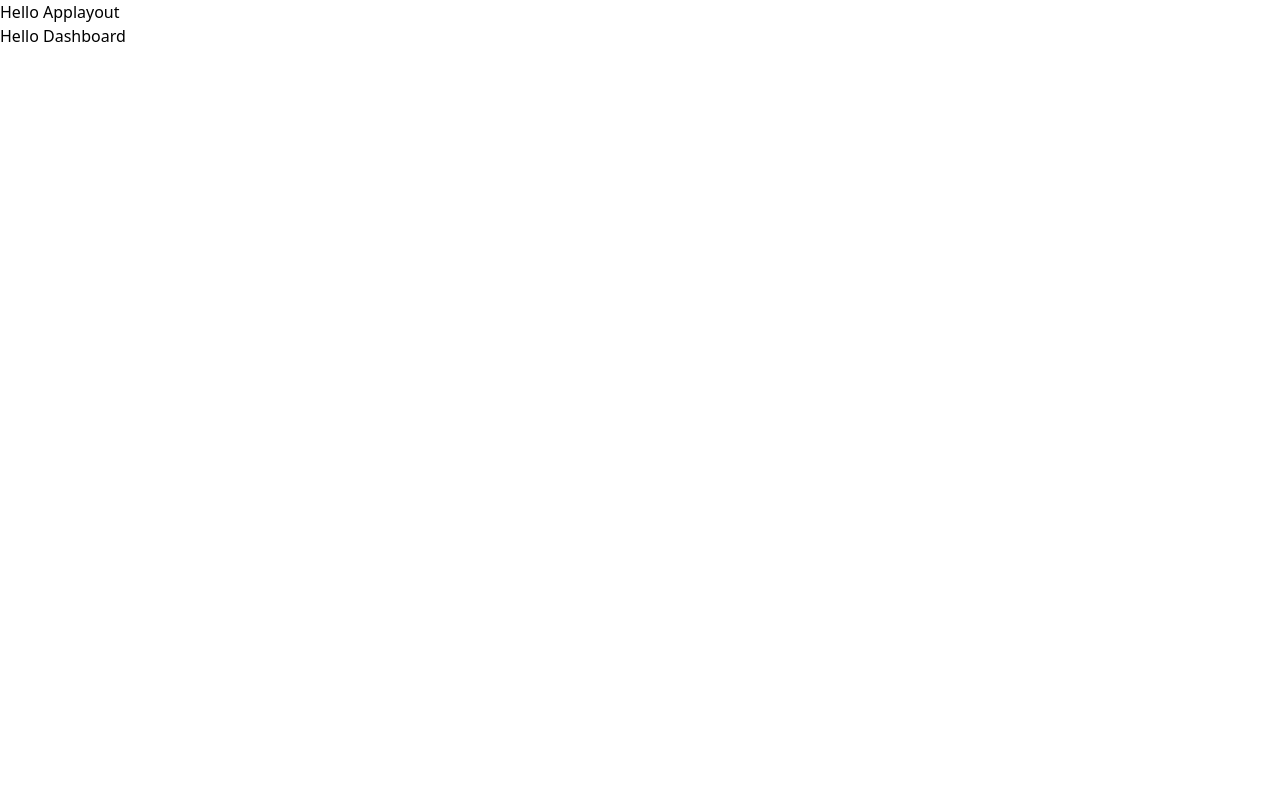
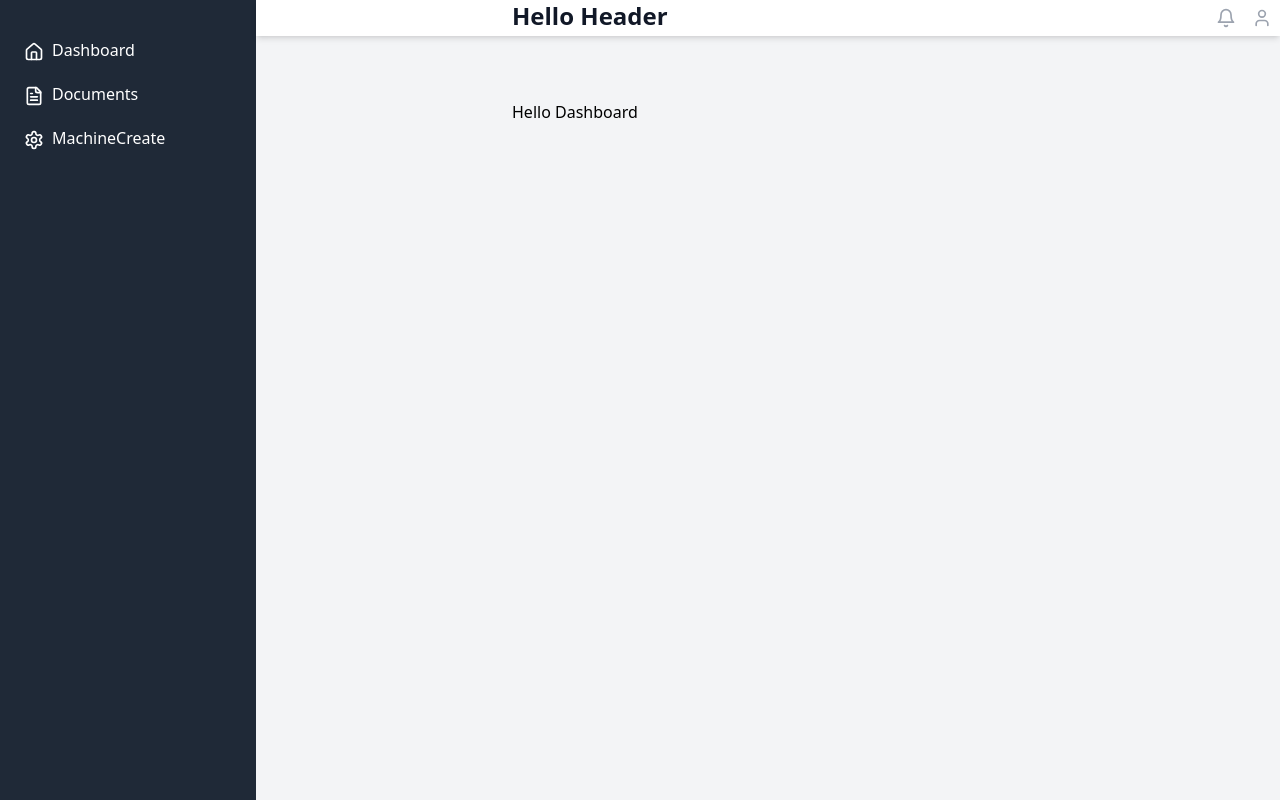
Before and after one commit to FlavioMontoril/machine-frontend, a React (Vite) app: page / in a window 1280 px wide. Built offline with nearby package versions, Linux system fonts and the light colour scheme.

Commit message:
implemented Sidebar

```diff
--- a/package.json
+++ b/package.json
@@ -12,6 +12,7 @@
   "dependencies": {
     "react": "^19.0.0",
     "react-dom": "^19.0.0",
+    "react-icons": "^5.5.0",
     "react-router-dom": "^7.4.0"
   },
   "devDependencies": {
--- a/src/layout/app-layout.tsx
+++ b/src/layout/app-layout.tsx
@@ -1,14 +1,20 @@
 import React from "react";
 import { Outlet } from "react-router-dom";
+import { Sidebar } from "./sidebar/Sidebar";
+import { Header } from "./header";
 
 export const AppLayout: React.FC = () => {
     return (
-        <div>
-            <h3>Hello Applayout</h3>
-
-            <main>
-                <Outlet />
-            </main>
+        <div className="flex h-screen bg-gray-100 overflow-hidden">
+            <Sidebar />
+            <div className="flex-1 flex flex-col">
+                <Header />
+                <main className="flex-1 overflow-hidden">
+                    <div className="mx-auto pl-64 py-16">
+                        <Outlet />
+                    </div>
+                </main>
+            </div>
         </div>
     )
 }
--- /dev/null
+++ b/src/layout/header.tsx
@@ -0,0 +1,24 @@
+import { LuBell, LuUser } from "react-icons/lu"
+
+export const Header = () => {
+    return (
+        <header className="bg-white shadow-md pl-64">
+
+            <div className="flex justify-between items-start">
+
+                <h1 className="text-2xl font-bold text-gray-900">Hello Header</h1>
+
+                <div className="flex justify-end">
+                    <button className="p-2 rounded-full text-gray-400 hover:text-gray-500 focus:outline-none focus:ring-2 focus:ring-offset-2 focus:ring-indigo-500">
+                        <LuBell size={20} />
+                    </button>
+                    <button className=" p-2 rounded-full text-gray-400 hover:text-gray-500 focus:outline-none focus:ring-2 focus:ring-offset-2 focus:ring-indigo-500">
+                        <LuUser size={20} />
+                    </button>
+                </div>
+            </div>
+
+
+        </header>
+    )
+}
--- /dev/null
+++ b/src/layout/sidebar/SideLink.tsx
@@ -0,0 +1,19 @@
+import { ElementType } from "react";
+import { Link } from "react-router-dom"
+
+interface SideLinkProps {
+    to: string;
+    icon: ElementType;
+    text: string;
+}
+
+export const SideLink: React.FC<SideLinkProps> = ({ to, icon: Icon, text }) => {
+    return (
+        <Link to={to}
+            className="block py-2.5 px-4 transition duration-200  hover:bg-gray-700 hover:text-white"
+        >
+            <Icon size={20} className="inline-block mr-2" />
+            <span>{text}</span>
+        </Link>
+    )
+}
--- /dev/null
+++ b/src/layout/sidebar/Sidebar.tsx
@@ -0,0 +1,32 @@
+import { ElementType } from "react"
+import { LuFileText, LuHouse, LuSettings } from "react-icons/lu";
+import { SideLink } from "./SideLink";
+
+interface SidebarOptions { id: string, to: string, icon: ElementType, text: string }
+
+export const Sidebar: React.FC = () => {
+
+    const sideOptions: SidebarOptions[] = [
+        { id: "dashboard", to: "/", icon: LuHouse, text: "Dashboard" },
+        { id: "documents", to: "/documents", icon: LuFileText, text: "Documents" },
+        { id: "createMachine", to: "/machine-create", icon: LuSettings, text: "MachineCreate" },
+    ]
+
+    return (
+
+        <div className="bg-gray-800 text-white w-64 space-y-6 py-7 px-2">
+
+            <nav>
+                {sideOptions.map((option) =>
+                    <SideLink
+                        key={option.id}
+                        to={option.to}
+                        icon={option.icon}
+                        text={option.text}
+                    />
+                )}
+            </nav>
+        </div>
+
+    )
+}
--- a/src/pages/MachineList.tsx
+++ b/src/pages/MachineCreate.tsx
@@ -1,7 +1,7 @@
 export const CreateMachine: React.FC = () => {
     return (
         <div>
-            Hello MachineCreate
+            <h1>Hello MachineCreate</h1>
         </div>
     )
 }
--- a/src/routes.tsx
+++ b/src/routes.tsx
@@ -2,7 +2,7 @@ import { Route, Routes } from "react-router-dom";
 import { AppLayout } from "./layout/app-layout";
 import { Dashboard } from "./pages/Dashboard";
 import { NotFound } from "./pages/NotFound";
-import { CreateMachine } from "./pages/MachineList";
+import { CreateMachine } from "./pages/MachineCreate";
 import { Documents } from "./pages/Documents";
 
 export function AppRoutes() {
```
Also changed, not shown: 1 other file (tests, documents, lock files or other folders).
